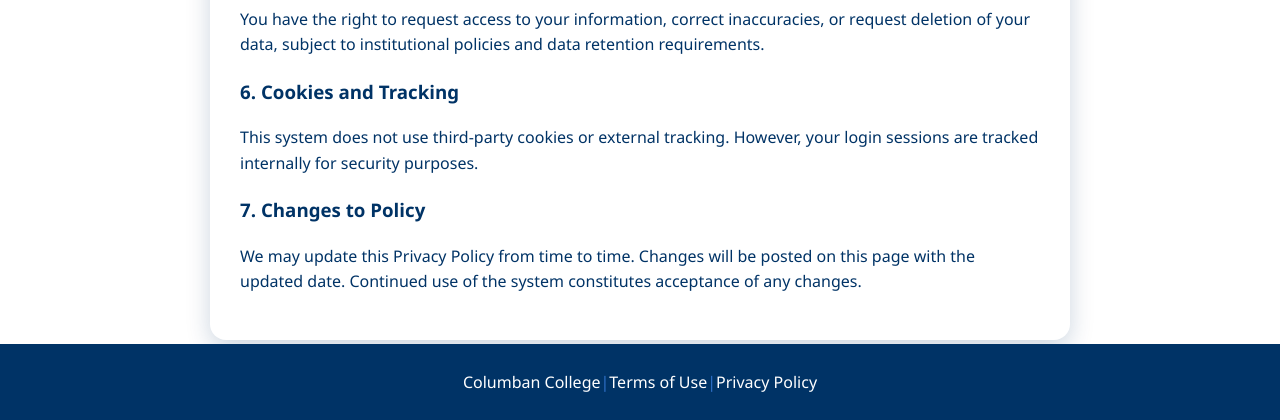
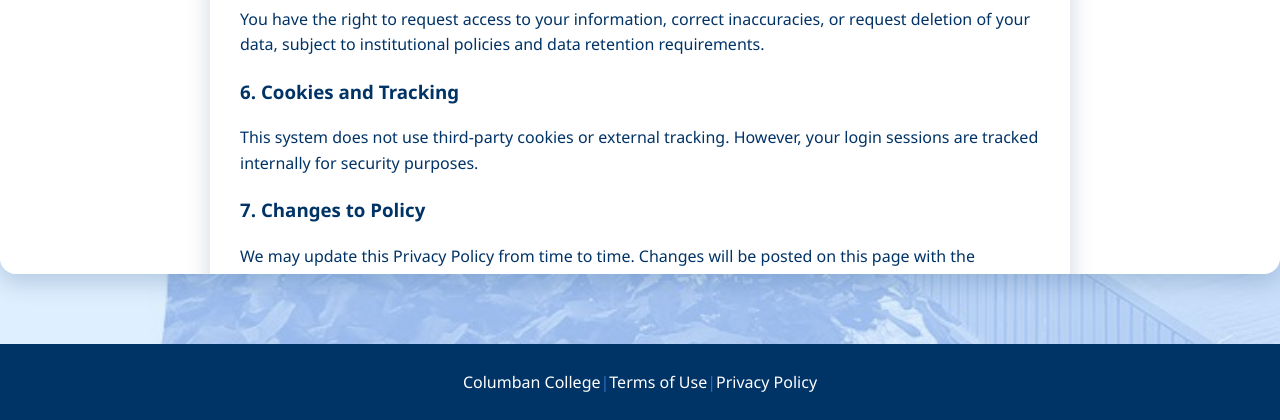
Before and after one commit to yuwyuw00/cc_inventory, a Flask app: page /privacy in a window 1280 px wide. Shown: the part 1110-1530 px from the top of the page. Run offline with Flask 3, Linux system fonts and the light colour scheme; tables that the repository leaves empty or names only in its code hold one stand-in row (values such as "Sample post").

Commit message:
refractor style container scroll bar

```diff
--- a/static/style.css
+++ b/static/style.css
@@ -119,13 +119,16 @@ body {
 /* Container */
 .container {
     max-width: 170vh;
+    max-height: 80vh; /* Set max-height to limit container's vertical size */
     margin: 30px auto;
     background-color: #ffffff;
     padding: 30px;
     border-radius: 16px;
     box-shadow: 0 8px 25px rgba(0, 51, 102, 0.2);
+    overflow-y: auto; /* Enables vertical scroll inside the container */
     transition: transform 0.3s ease, box-shadow 0.3s ease;
 }
+
 
 .container:hover {
     transform: translateY(-5px);
```
